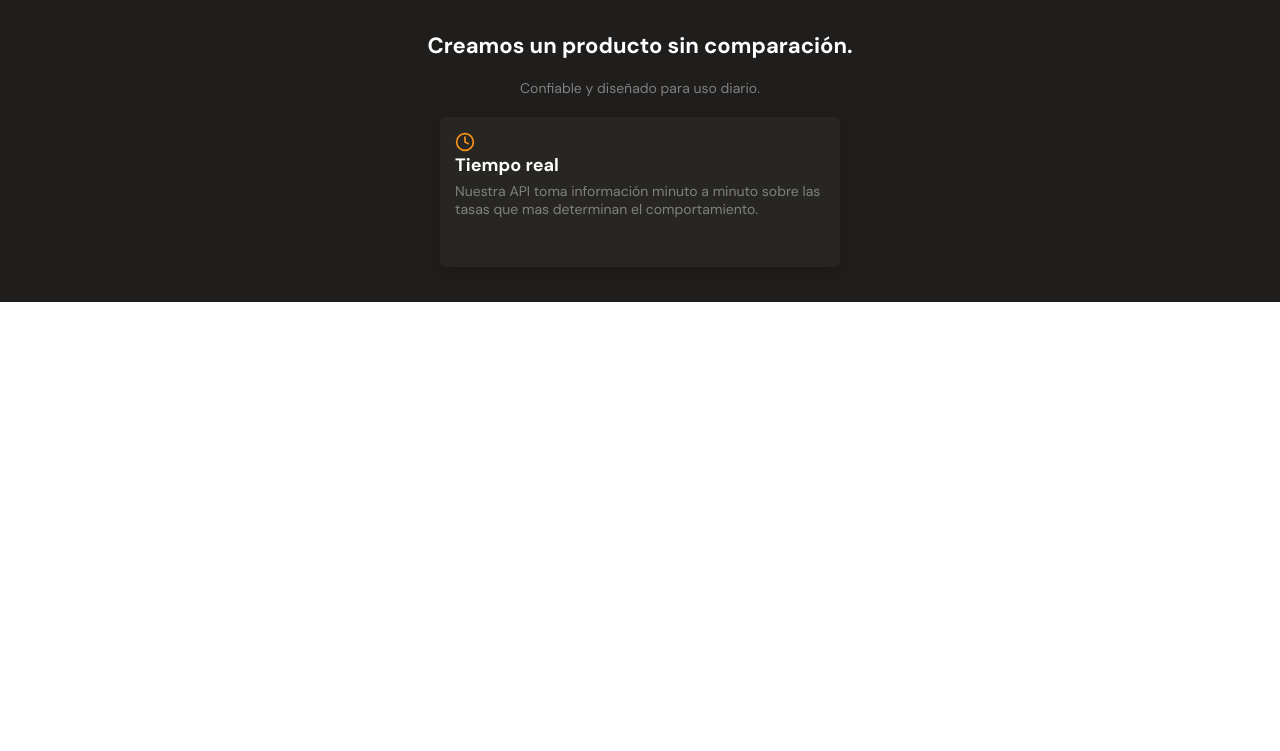
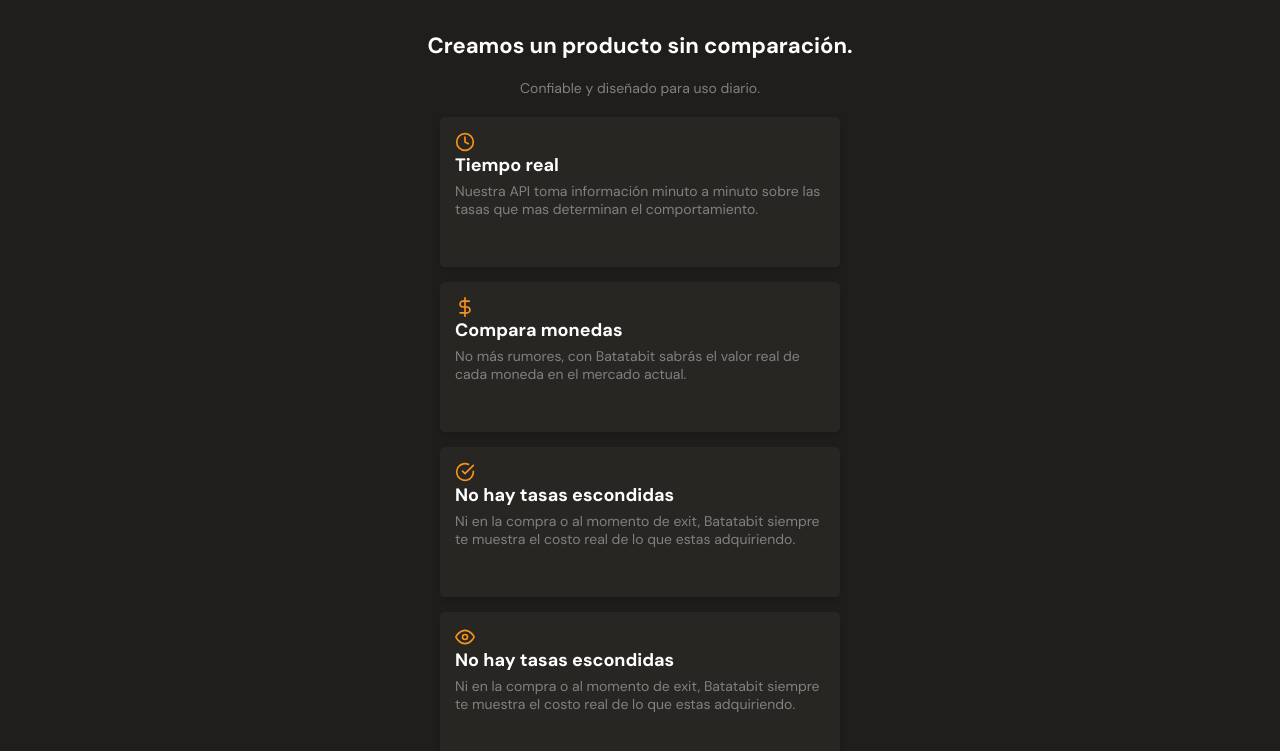
Before and after one commit to Magupe09/Mobile-first-platzi-curso, a plain HTML site: page index.html in a window 1280 px wide. Shown: the part 1251-2002 px from the top of the page. Before the commit the page ends 1553 px from the top, so only its background shows below. Drawn offline with Linux system fonts and the light colour scheme.

Commit message:
agrego las otras 3 tarjetas y sus estilos correspondiente

```diff
--- a/index.html
+++ b/index.html
@@ -69,6 +69,24 @@
                    <p class="product--card-title">Tiempo real</p>
                    <p class="product--card-body">Nuestra API toma información minuto a minuto sobre las tasas que mas determinan el comportamiento.</p>
                </article>
+
+               <article class="product-detail--card">
+                <span class="dollar"></span>
+                <p class="product--card-title">Compara monedas</p>
+                <p class="product--card-body">No más rumores, con Batatabit sabrás el valor real de cada moneda en el mercado actual.</p>
+               </article>
+
+               <article class="product-detail--card">
+                <span class="check"></span>
+                <p class="product--card-title">No hay tasas escondidas</p>
+                <p class="product--card-body">Ni en la compra o al momento de exit, Batatabit siempre te muestra el costo real de lo que estas adquiriendo.</p>
+               </article>
+
+               <article class="product-detail--card">
+                <span class="eye"></span>
+                <p class="product--card-title">No hay tasas escondidas</p>
+                <p class="product--card-body">Ni en la compra o al momento de exit, Batatabit siempre te muestra el costo real de lo que estas adquiriendo.</p>
+               </article>
            </section>
         </section>
         <section></section>
--- a/styles.css
+++ b/styles.css
@@ -307,3 +307,34 @@ main{
     line-height: 1.8rem;
     color: #808080;
 }
+
+.product-detail--card .dollar{
+    display: inline-block;
+    width: 20px;
+    height: 20px;
+    margin-bottom: 10px;
+    background-image: url('./img/assets/icons/dollar-sign.svg');
+    background-size: cover;
+    background-position: center;
+    background-repeat: no-repeat;
+}
+.product-detail--card .check{
+    display: inline-block;
+    width: 20px;
+    height: 20px;
+    margin-bottom: 10px;
+    background-image: url('./img/assets/icons/check-circle.svg');
+    background-size: cover;
+    background-position: center;
+    background-repeat: no-repeat;
+}
+.product-detail--card .eye{
+    display: inline-block;
+    width: 20px;
+    height: 20px;
+    margin-bottom: 10px;
+    background-image: url('./img/assets/icons/eye.svg');
+    background-size: cover;
+    background-position: center;
+    background-repeat: no-repeat;
+}
```
